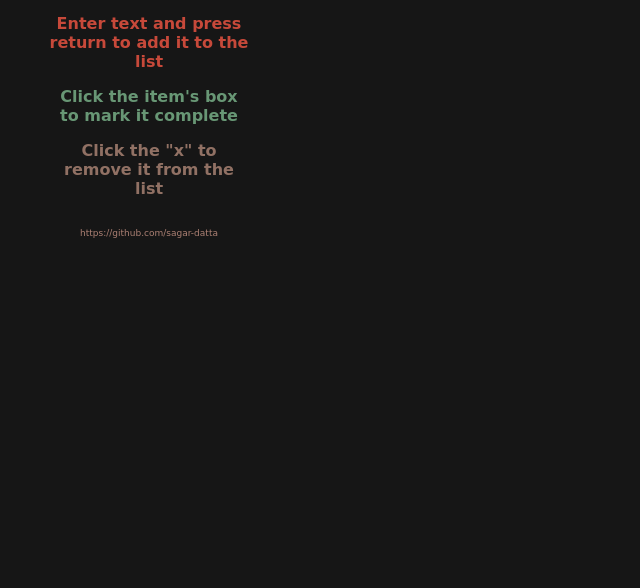
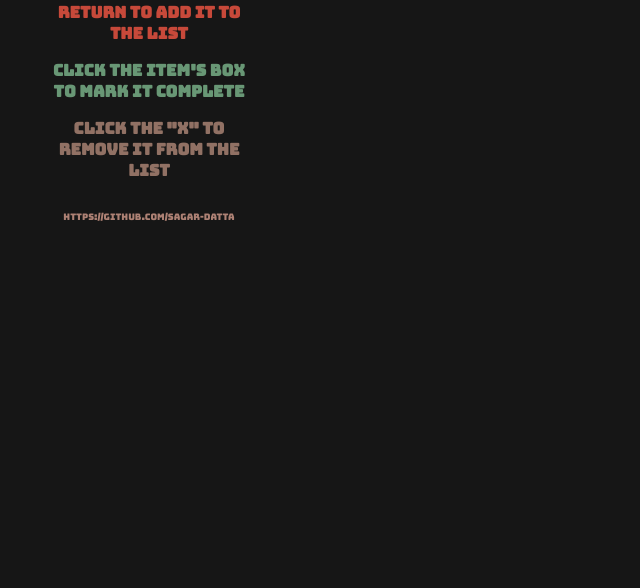
Before and after one commit to sagar-datta/to-do-list, a plain HTML site: page index.html in a window 1280 px wide. Shown: the part 212-800 px from the top of the page, without its empty margins (89-729 px from the left). Drawn offline with Linux system fonts and the light colour scheme.

Commit message:
accomodate html for css

```diff
--- a/index.html
+++ b/index.html
@@ -1,4 +1,5 @@
 <link rel="stylesheet" type="text/css" href="style.css">
+<link href="https://fonts.googleapis.com/css?family=Bungee|Bungee+Shade&display=swap" rel="stylesheet">
 
 <body>
     <div class="container">
```
